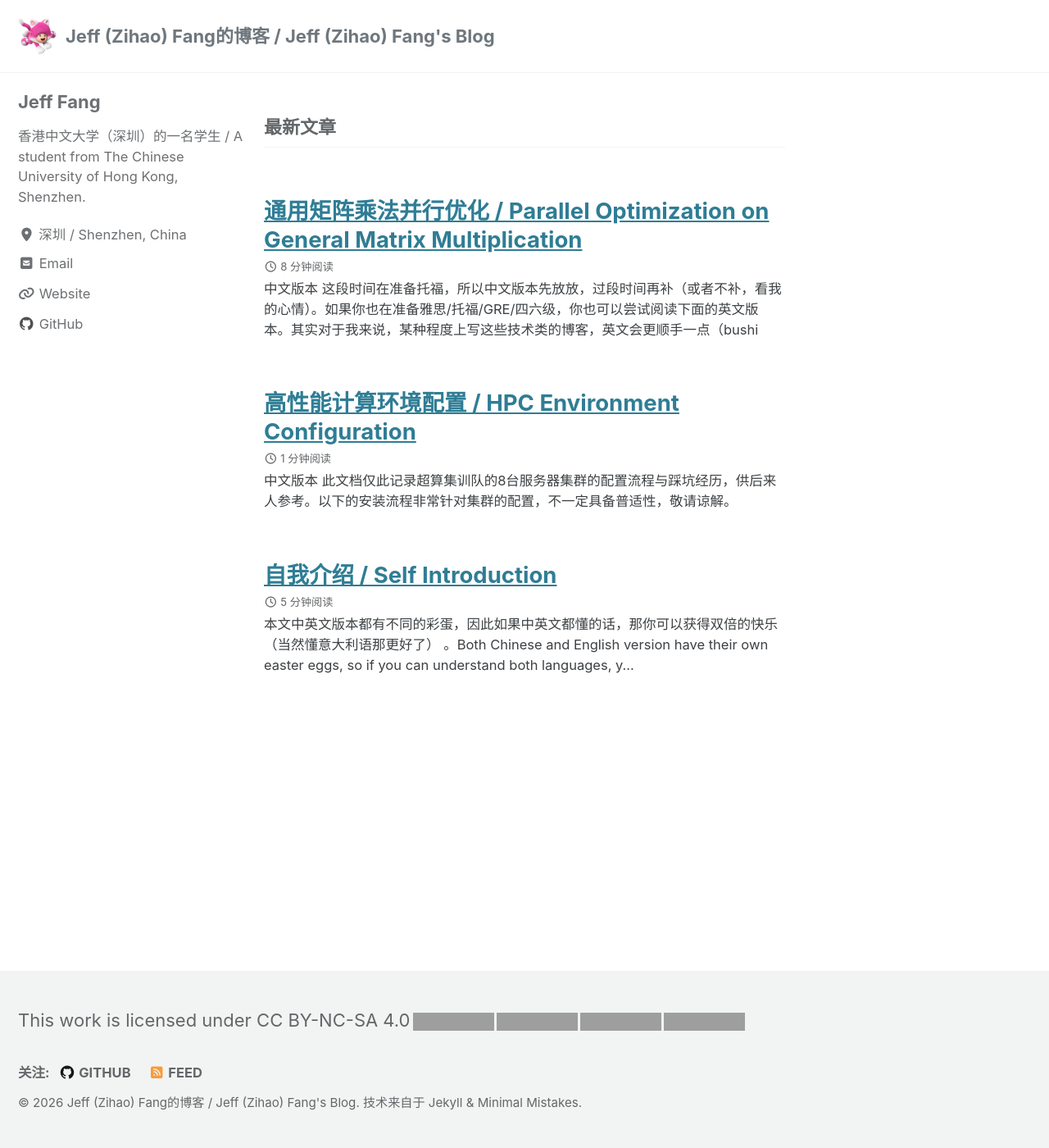
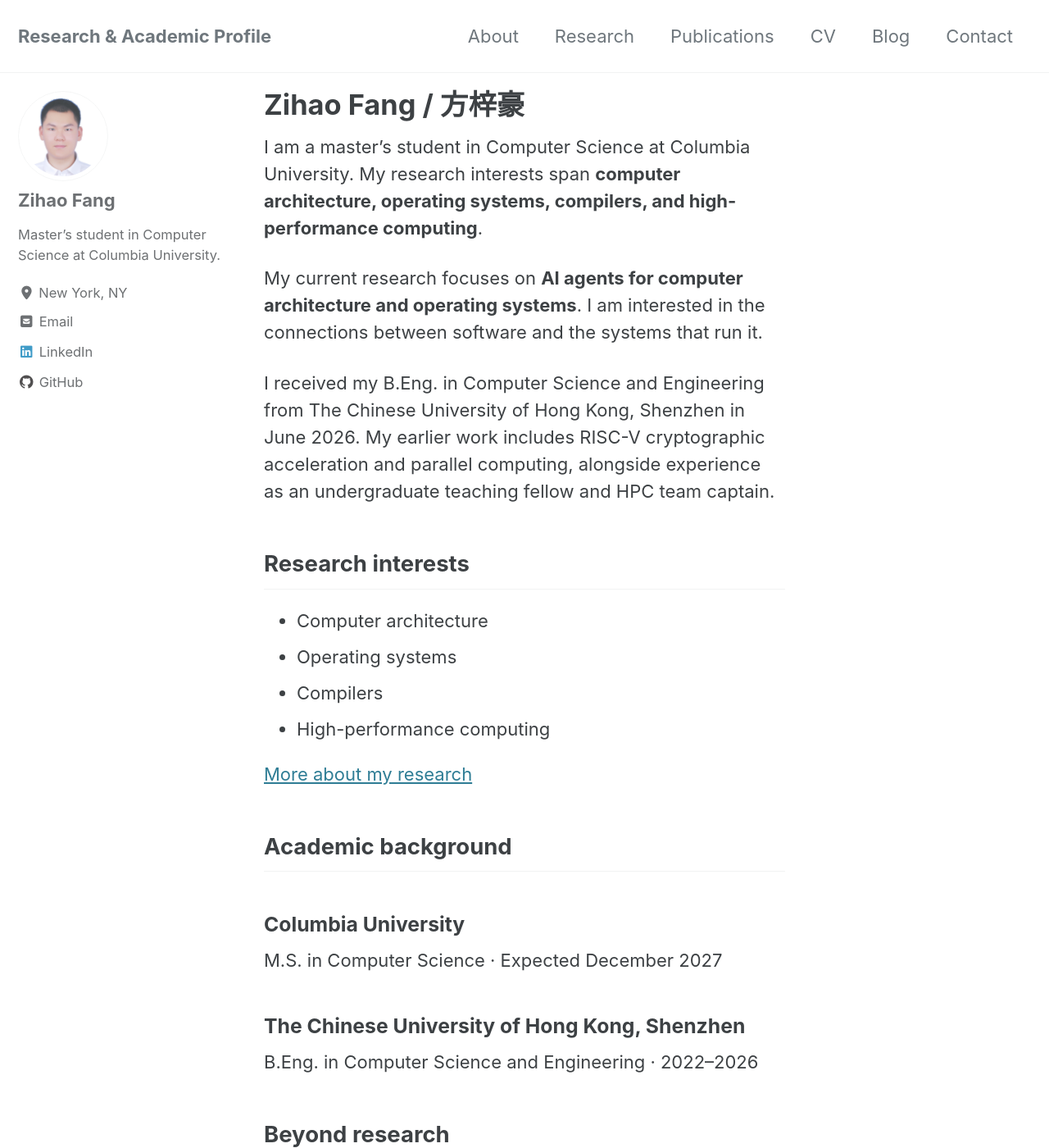
Before and after one commit to fzhwenzhou/fzhwenzhou.github.io, a Jekyll site: the page built from index.html, in a window 1280 px wide and 1400 px high. Shown: the whole window at 82% size. Built offline with Jekyll 4.4.1, drawn with Linux system fonts in a browser that asks for light colours; cached includes are drawn as plain includes; the list of posts is cut into pages by our own code; some of the changed text lies outside the part shown; grey boxes are pictures that could not be loaded.

Commit message:
Restructure the website

```diff
--- a/_config.yml
+++ b/_config.yml
@@ -15,18 +15,18 @@
 minimal_mistakes_skin    : "default" # "air", "aqua", "contrast", "dark", "dirt", "neon", "mint", "plum", "sunrise"
 
 # Site Settings
-locale                   : "zh-CN"
-title                    : "Jeff (Zihao) Fang的博客 / Jeff (Zihao) Fang's Blog"
+locale                   : "en-US"
+title                    : "Zihao Fang"
 title_separator          : "-"
 subtitle                 : # site tagline that appears below site title in masthead
-name                     : "Jeff (Zihao) Fang"
-description              : "香港中文大学（深圳）的一名学生 / A student from The Chinese University of Hong Kong, Shenzhen."
+name                     : "Zihao Fang"
+description              : "Zihao Fang is a master’s student in Computer Science at Columbia University, researching computer systems, compilers, and AI agents for computer architecture and operating systems."
 url                      : "https://fzhwenzhou.github.io"
-baseurl                  : "/"
+baseurl                  : ""
 repository               : "fzhwenzhou/fzhwenzhou.github.io"
 teaser                   : # path of fallback teaser image, e.g. "/assets/images/500x300.png"
-logo                     :  "/assets/images/Cat_Toadette.webp"
-masthead_title           : # overrides the website title displayed in the masthead, use " " for no title
+logo                     : ""
+masthead_title           : "Research & Academic Profile"
 # breadcrumbs            : false # true, false (default)
 words_per_minute         : 200
 enable_copy_code_button  : # true, false (default)
@@ -112,30 +112,14 @@ analytics:
 
 # Site Author
 author:
-  name             : "Jeff Fang"
-  avatar           : # path of avatar image, e.g. "/assets/images/bio-photo.jpg"
-  bio              : "香港中文大学（深圳）的一名学生 / A student from The Chinese University of Hong Kong, Shenzhen."
-  location         : "深圳 / Shenzhen, China"
-  email            :
-  links:
-    - label: "Email"
-      icon: "fas fa-fw fa-envelope-square"
-      url: "mailto:122090106@link.cuhk.edu.cn"
-    - label: "Website"
-      icon: "fas fa-fw fa-link"
-      url: "https://fzhwenzhou.github.io/"
-    - label: "Twitter"
-      icon: "fab fa-fw fa-twitter-square"
-      # url: "https://twitter.com/"
-    - label: "Facebook"
-      icon: "fab fa-fw fa-facebook-square"
-      # url: "https://facebook.com/"
-    - label: "GitHub"
-      icon: "fab fa-fw fa-github"
-      url: "https://github.com/fzhwenzhou"
-    - label: "Instagram"
-      icon: "fab fa-fw fa-instagram"
-      # url: "https://instagram.com/"
+  name             : "Zihao Fang"
+  avatar           : "/assets/images/zihao_fang.png"
+  bio              : "Master’s student in Computer Science at Columbia University."
+  location         : "New York, NY"
+  email            : "zf2408@columbia.edu"
+  alternate_email  : "fzhwenzhou@gmail.com"
+  github           : "fzhwenzhou"
+  linkedin         : "zihao-fang-755886436"
 
 # Site Footer
 footer:
@@ -165,6 +149,8 @@ include:
   - .htaccess
   - _pages
 exclude:
+  - _site
+  - minimal-mistakes-jekyll.gemspec
   - "*.sublime-project"
   - "*.sublime-workspace"
   - vendor
@@ -188,6 +174,11 @@ exclude:
   - package-lock.json
   - Rakefile
   - README
+  - README.md
+  - Resume.pdf
+  - resume.pdf
+  - CV_English.pdf
+  - CHANGELOG.md
   - tmp
   - /docs # ignore Minimal Mistakes /docs
   - /test # ignore Minimal Mistakes /test
@@ -230,8 +221,7 @@ timezone: # https://en.wikipedia.org/wiki/List_of_tz_database_time_zones
 
 
 # Pagination with jekyll-paginate
-paginate: 5 # amount of posts to show
-paginate_path: /page:num/
+# The blog archive lists all posts by year; pagination is not needed.
 
 # Pagination with jekyll-paginate-v2
 # See https://github.com/sverrirs/jekyll-paginate-v2/blob/master/README-GENERATOR.md#site-configuration
@@ -257,7 +247,6 @@ pagination:
 
 # Plugins (previously gems:)
 plugins:
-  - jekyll-paginate
   - jekyll-sitemap
   - jekyll-gist
   - jekyll-feed
@@ -266,7 +255,6 @@ plugins:
 
 # mimic GitHub Pages with --safe
 whitelist:
-  - jekyll-paginate
   - jekyll-sitemap
   - jekyll-gist
   - jekyll-feed
--- /dev/null
+++ b/_includes/blog-disclaimer.html
@@ -0,0 +1,5 @@
+<aside class="notice" aria-label="Personal blog disclaimer">
+  <p><strong>A note on this personal blog</strong></p>
+  <p>These posts were written out of personal interest and for informal exploration. They are not intended for formal, academic, or production use. Content and code may be incomplete or outdated. Earlier posts reflect my circumstances and views at the time of writing.</p>
+  <p lang="zh">本博客文章出于个人兴趣而写，仅供非正式交流与探索，不用于正式、学术或生产用途。内容与代码可能不完整或已过时，早期文章仅反映写作当时的情况与观点。</p>
+</aside>
--- a/_layouts/single.html
+++ b/_layouts/single.html
@@ -40,6 +40,7 @@ layout: default
       {% endunless %}
 
       <section class="page__content" itemprop="text">
+        {% if page.collection == "posts" %}{% include blog-disclaimer.html %}{% endif %}
         {% if page.toc %}
           <aside class="sidebar__right {% if page.toc_sticky %}sticky{% endif %}">
             <nav class="toc">
--- a/index.html
+++ b/index.html
@@ -1,4 +1,22 @@
 ---
-layout: home
+layout: single
+title: "Zihao Fang / 方梓豪"
 author_profile: true
 ---
+<p>I am a master’s student in Computer Science at Columbia University. My research interests span <strong>computer architecture, operating systems, compilers, and high-performance computing</strong>.</p>
+<p>My current research focuses on <strong>AI agents for computer architecture and operating systems</strong>. I am interested in the connections between software and the systems that run it.</p>
+<p>I received my B.Eng. in Computer Science and Engineering from The Chinese University of Hong Kong, Shenzhen in June 2026. My earlier work includes RISC-V cryptographic acceleration and parallel computing, alongside experience as an undergraduate teaching fellow and HPC team captain.</p>
+
+<h2>Research interests</h2>
+<ul><li>Computer architecture</li><li>Operating systems</li><li>Compilers</li><li>High-performance computing</li></ul>
+<p><a href="{{ '/research/' | relative_url }}">More about my research</a></p>
+
+<h2>Academic background</h2>
+<h3>Columbia University</h3>
+<p>M.S. in Computer Science · Expected December 2027</p>
+<h3>The Chinese University of Hong Kong, Shenzhen</h3>
+<p>B.Eng. in Computer Science and Engineering · 2022–2026</p>
+
+<h2>Beyond research</h2>
+<p>I enjoy learning programming languages, photography, walking, music, and Nintendo games. My <a href="{{ '/blog/' | relative_url }}">personal blog</a> collects informal technical explorations and writing from my undergraduate years.</p>
+<p>For research conversations or simply to connect, feel free to <a href="{{ '/contact/' | relative_url }}">get in touch</a>.</p>
```
Also changed, not shown: 404.html (added, +8 -0 lines), _data/navigation.yml (+18 -11 lines), _pages/categories.html (added, +7 -0 lines), _pages/contact.md (added, +21 -0 lines), _pages/cv.md (added, +71 -0 lines), _pages/publications.md (added, +7 -0 lines), _pages/research.md (added, +32 -0 lines), _pages/tags.html (added, +7 -0 lines), blog/index.html (added, +8 -0 lines), Gemfile.lock, README.md, assets/images/zihao_fang.png (added), 2 other files.
